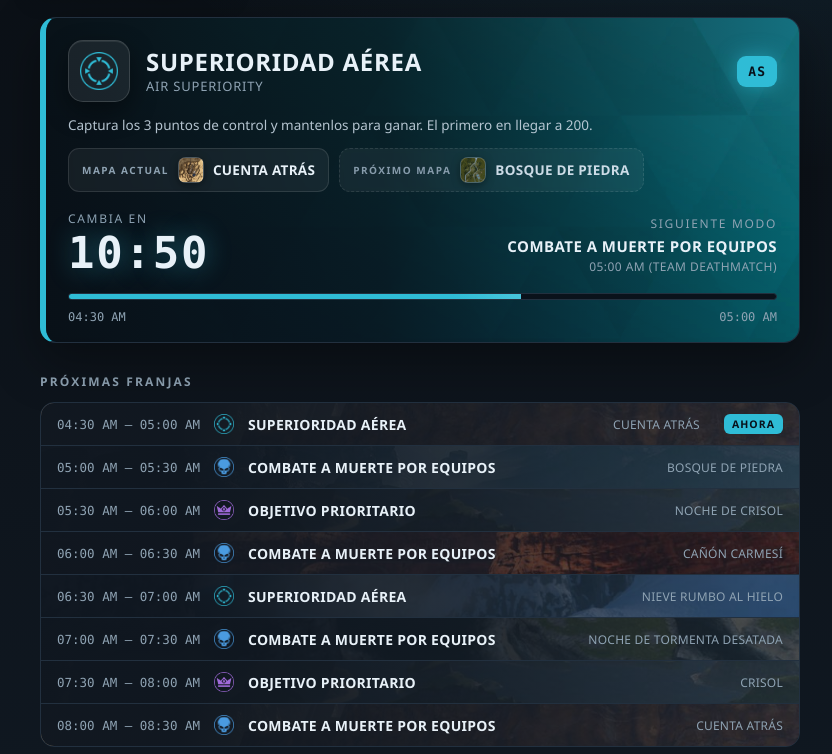
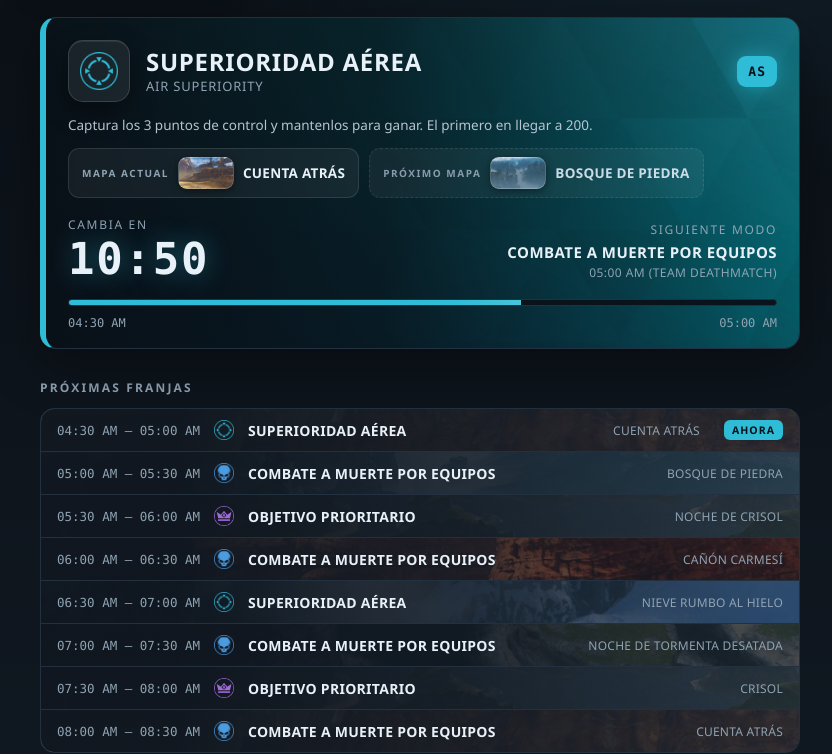
Before and after one commit to iLyCoNs/metalstorm, a plain HTML site: page index.html in a window 1280 px wide. Shown: the part 73-827 px from the top of the page, without its empty margins (220-1052 px from the left). Drawn offline with Linux system fonts and the light colour scheme.

Commit message:
Miniaturas de wallpaper en chips; elimina minimapas poco legibles
- Chips de mapa con recortes apaisados de los wallpapers (distinguibles al instante)
- Elimina los 6 minimapas tacticos (~317 KB menos)
- README actualizado

```diff
--- a/index.html
+++ b/index.html
@@ -140,11 +140,11 @@
     backdrop-filter:blur(2px);
   }
   .mapthumb{
-    width:26px;height:26px;border-radius:8px;flex:0 0 auto;
+    width:56px;height:32px;border-radius:9px;flex:0 0 auto;
     background-position:center;background-size:cover;background-repeat:no-repeat;
     background-color:rgba(255,255,255,.06);
-    border:1px solid rgba(255,255,255,.2);
-    box-shadow:0 2px 8px rgba(0,0,0,.4);
+    border:1px solid rgba(255,255,255,.22);
+    box-shadow:0 2px 8px rgba(0,0,0,.45);
   }
   .chip b{
     font-size:10px;letter-spacing:.15em;text-transform:uppercase;
@@ -397,12 +397,12 @@ const MODES = {
    MAPAS — nombres oficiales en español (loc-es-ES.config)
    ============================================================ */
 const MAPAS = {
-  Arctic:      { base:'Rumbo al hielo',    day:'Rumbo al hielo',    night:'Noche rumbo al hielo',        snow:'Nieve rumbo al hielo',     mini:'assets/map-arctic.jpg',     wall:'assets/wall-arctic.jpg' },
-  Canyon:      { base:'Cañón carmesí',     day:'Cañón carmesí',     night:'Noche de cañón carmesí',      sunrise:'Sonrisa cañón carmesí',  mini:'assets/map-canyon.jpg',     wall:'assets/wall-canyon.jpg' },
-  Seastacks:   { base:'Tormenta desatada', day:'Tormenta desatada', night:'Noche de tormenta desatada',                                      mini:'assets/map-seastacks.jpg',  wall:'assets/wall-seastacks.jpg' },
-  Stoneforest: { base:'Bosque de Piedra',  day:'Bosque de Piedra',  night:'Noche del Bosque de Piedra',                                      mini:'assets/map-stoneforest.jpg',wall:'assets/wall-stoneforest.jpg' },
-  Volcano:     { base:'Crisol',            day:'Crisol',            night:'Noche de crisol',                                                   mini:'assets/map-volcano.jpg',    wall:'assets/wall-volcano.jpg' },
-  Countdown:   { base:'Cuenta atrás',      day:'Cuenta atrás',      night:'Noche de cuenta atrás',                                           mini:'assets/map-countdown.jpg', wall:'assets/wall-countdown.jpg' },
+  Arctic:      { base:'Rumbo al hielo',    day:'Rumbo al hielo',    night:'Noche rumbo al hielo',        snow:'Nieve rumbo al hielo',        wall:'assets/wall-arctic.jpg' },
+  Canyon:      { base:'Cañón carmesí',     day:'Cañón carmesí',     night:'Noche de cañón carmesí',      sunrise:'Sonrisa cañón carmesí',     wall:'assets/wall-canyon.jpg' },
+  Seastacks:   { base:'Tormenta desatada', day:'Tormenta desatada', night:'Noche de tormenta desatada',                                      wall:'assets/wall-seastacks.jpg' },
+  Stoneforest: { base:'Bosque de Piedra',  day:'Bosque de Piedra',  night:'Noche del Bosque de Piedra',wall:'assets/wall-stoneforest.jpg' },
+  Volcano:     { base:'Crisol',            day:'Crisol',            night:'Noche de crisol',                                                     wall:'assets/wall-volcano.jpg' },
+  Countdown:   { base:'Cuenta atrás',      day:'Cuenta atrás',      night:'Noche de cuenta atrás',                                          wall:'assets/wall-countdown.jpg' },
   Enclave:     { base:'Enclave',           day:'Enclave' }
 };
 
@@ -562,10 +562,10 @@ function setFondo(url) {
   frontLayer = next;
 }
 
-function setMini(el, s) {
-  const m = (s && MAPAS[s.mapa] && MAPAS[s.mapa].mini) || '';
-  if (el.dataset.mini === m) return;
-  el.dataset.mini = m;
+function setThumb(el, s) {
+  const m = (s && MAPAS[s.mapa] && MAPAS[s.mapa].wall) || '';
+  if (el.dataset.thumb === m) return;
+  el.dataset.thumb = m;
   el.style.backgroundImage = m ? 'url("' + m + '")' : 'none';
   el.style.display = m ? '' : 'none';
 }
@@ -619,8 +619,8 @@ function render() {
     els.chips.hidden = false;
     set('mapNow', els.mapNow, sNow.nombre);
     set('mapNext', els.mapNext, sNext ? sNext.nombre : '—');
-    setMini(els.mapThumbNow, sNow);
-    setMini(els.mapThumbNext, sNext);
+    setThumb(els.mapThumbNow, sNow);
+    setThumb(els.mapThumbNext, sNext);
   } else {
     els.chips.hidden = true;
   }
@@ -658,7 +658,7 @@ function renderSchedule(inicioActual) {
     const s = slotDe(ini);
     const nomMapa = s ? s.nombre : '';
     const M = (s && MAPAS[s.mapa]) ? MAPAS[s.mapa] : null;
-    const bgUrl = (M && (M.wall || M.mini)) || '';
+    const bgUrl = (M && M.wall) || '';
     filas.push(
       '<li class="' + (actual ? 'now' : '') + '" title="' + info.en + ' — ' + info.desc + (nomMapa ? ' — ' + nomMapa : '') + '">' +
         (bgUrl ? '<span class="mapbg" style="--mbg:url(' + bgUrl + ')"></span>' : '') +
@@ -675,7 +675,6 @@ function renderSchedule(inicioActual) {
 
 // precarga de fondos para que el cambio de modo sea instantáneo
 ['bg-tdm','bg-as','bg-pt','bg-ctf','bg-vip'].forEach(n => { const i = new Image(); i.src = 'assets/' + n + '.png'; });
-['arctic','countdown','canyon','volcano','seastacks','stoneforest'].forEach(n => { const i = new Image(); i.src = 'assets/map-' + n + '.jpg'; });
 ['arctic','canyon','countdown','seastacks','stoneforest','volcano'].forEach(n => { const i = new Image(); i.src = 'assets/wall-' + n + '.jpg'; });
 
 render();
```
Also changed, not shown: README.md, assets/map-arctic.jpg (deleted), assets/map-canyon.jpg (deleted), assets/map-countdown.jpg (deleted), assets/map-seastacks.jpg (deleted), assets/map-stoneforest.jpg (deleted), assets/map-volcano.jpg (deleted).
